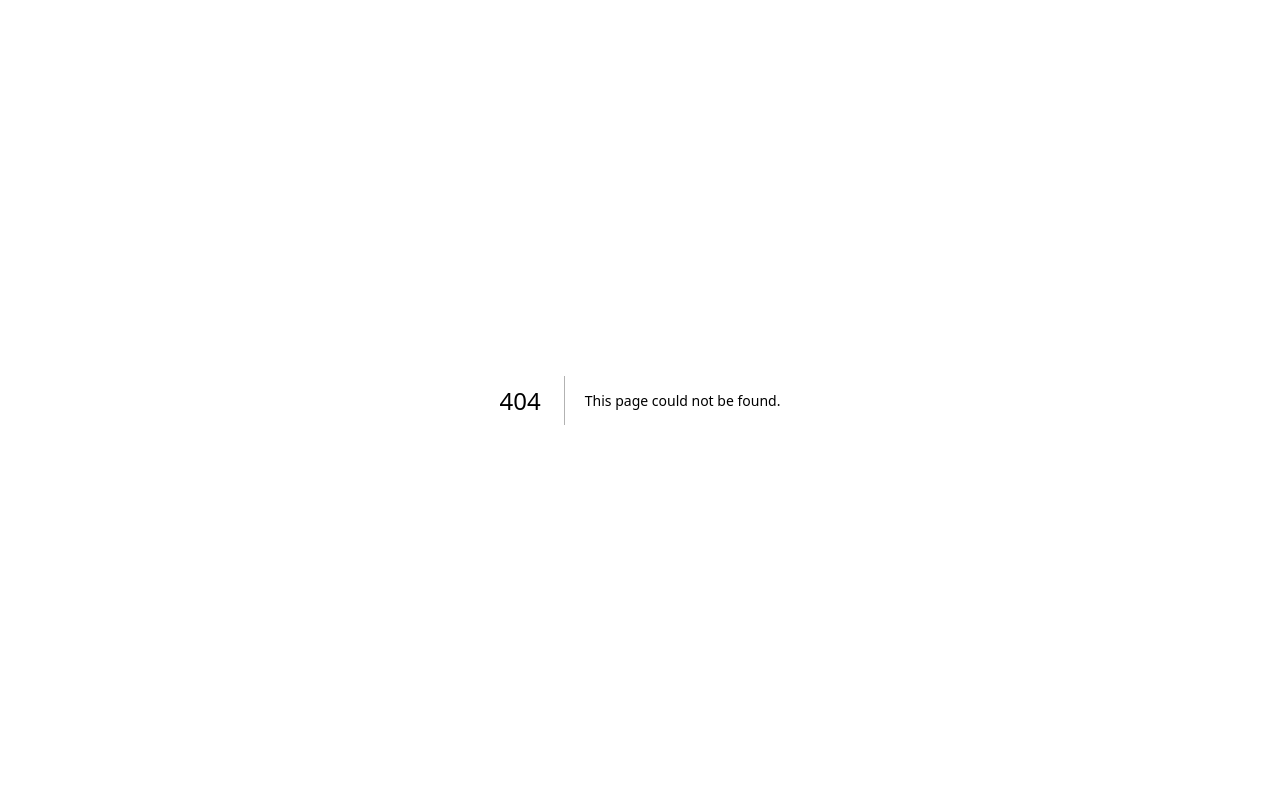
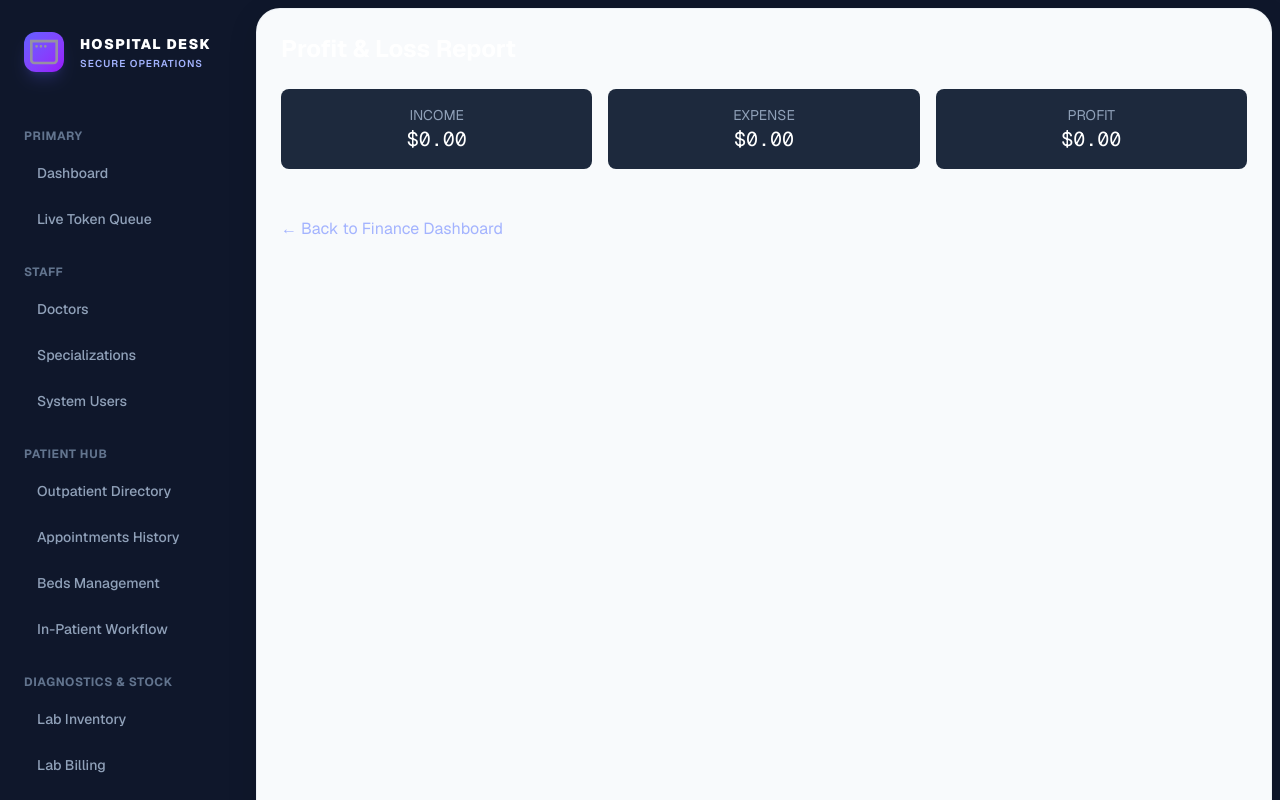
Before and after one commit to ravviraju/nextapp, a Next.js app: page /admin/finance/profit-loss in a window 1280 px wide. Before the commit this address had no page. Shown: the top 800 px of the page. Built offline with nearby package versions, Linux system fonts and the light colour scheme; no server answers; the database is empty.

Commit message:
finance moduel issus fixed

```diff
--- a/app/admin/finance/income/page.js
+++ b/app/admin/finance/income/page.js
@@ -1,14 +1,22 @@
 import React from 'react';
 import Link from 'next/link';
+import { getTransactions } from '../../../../lib/models/Finance';
 
 export default async function IncomePage() {
-  const res = await fetch('/api/finance/income', { cache: 'no-store' });
-  const data = await res.json();
-  const transactions = data.transactions || [];
+  let transactions = [];
+  try {
+    // Fetch all transactions (no filters)
+    transactions = await getTransactions({});
+  } catch (err) {
+    console.error('Failed to fetch transactions:', err);
+  }
 
   return (
     <div className="p-6 space-y-6">
       <h1 className="text-2xl font-bold text-white">Income / Expense Transactions</h1>
+      {transactions.length === 0 ? (
+        <p className="text-slate-400">No transaction data available.</p>
+      ) : (
         <table className="min-w-full bg-slate-800 text-white">
           <thead>
             <tr className="border-b border-slate-600">
@@ -31,7 +39,10 @@ export default async function IncomePage() {
             ))}
           </tbody>
         </table>
-      <Link href="/admin/finance" className="text-indigo-300 hover:underline">← Back to Finance Dashboard</Link>
+      )}
+      <Link href="/admin/finance" className="text-indigo-300 hover:underline">
+        ← Back to Finance Dashboard
+      </Link>
     </div>
   );
 }
--- /dev/null
+++ b/app/admin/finance/profit-loss/page.js
@@ -0,0 +1,35 @@
+import React from 'react';
+import Link from 'next/link';
+import { getProfitLoss } from '../../../../lib/models/Finance';
+
+export default async function ProfitLossPage() {
+  let result = { income: 0, expense: 0, profit: 0 };
+  try {
+    result = await getProfitLoss({});
+  } catch (err) {
+    console.error('Failed to fetch profit/loss:', err);
+  }
+
+  return (
+    <div className="p-6 space-y-6">
+      <h1 className="text-2xl font-bold text-white">Profit &amp; Loss Report</h1>
+      <div className="grid grid-cols-3 gap-4 text-white mt-4">
+        <div className="bg-slate-800 p-4 rounded-lg text-center">
+          <div className="text-sm uppercase text-slate-400">Income</div>
+          <div className="text-xl font-mono">${result.income.toFixed(2)}</div>
+        </div>
+        <div className="bg-slate-800 p-4 rounded-lg text-center">
+          <div className="text-sm uppercase text-slate-400">Expense</div>
+          <div className="text-xl font-mono">${result.expense.toFixed(2)}</div>
+        </div>
+        <div className="bg-slate-800 p-4 rounded-lg text-center">
+          <div className="text-sm uppercase text-slate-400">Profit</div>
+          <div className="text-xl font-mono">${result.profit.toFixed(2)}</div>
+        </div>
+      </div>
+      <Link href="/admin/finance" className="text-indigo-300 hover:underline mt-6 inline-block">
+        ← Back to Finance Dashboard
+      </Link>
+    </div>
+  );
+}
```
Lines whose indentation alone changed are shown as unchanged.
